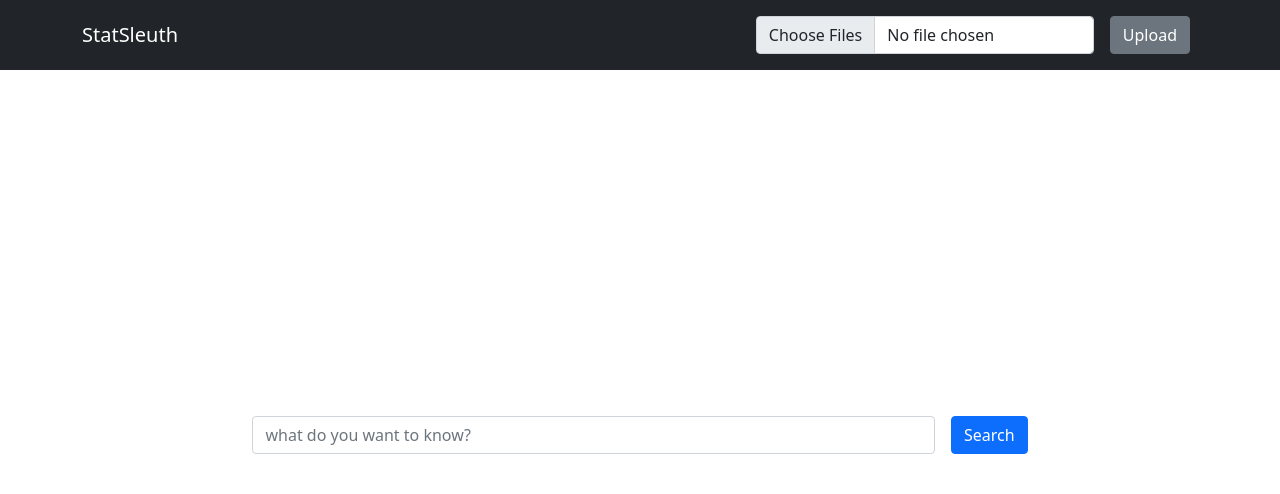
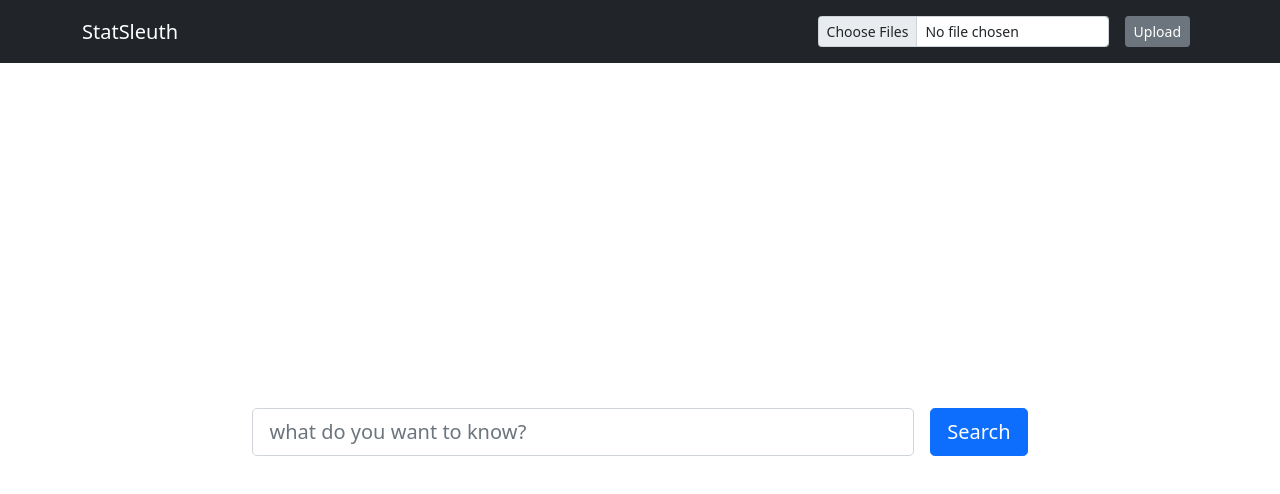
Before and after one commit to David-Cha/PaperParse, a React (Create React App) app in the folder paper-parser-frontend/: page / in a window 1280 px wide. Shown: the top 494 px of the page. Built offline with nearby package versions, Linux system fonts and the light colour scheme.

Commit message:
more styling

```diff
--- a/paper-parser-frontend/src/Components/Interface/Interface.js
+++ b/paper-parser-frontend/src/Components/Interface/Interface.js
@@ -23,8 +23,8 @@ function Interface(props){
     return(
         <Form className="search_bar">
             <Form.Group className="horizontal_form">
-                <Form.Control type="text" placeholder="what do you want to know?" value={searchQuery} onInput={e => setSearchQuery(e.target.value)} className="search_input"/>
-                <Button variant="primary" type="submit" onClick={handleSubmit} className="search_input">Search</Button>
+                <Form.Control size="lg" type="text" placeholder="what do you want to know?" value={searchQuery} onInput={e => setSearchQuery(e.target.value)} className="search_input"/>
+                <Button size="lg" variant="primary" type="submit" onClick={handleSubmit} className="search_input">Search</Button>
             </Form.Group>
         </Form>
 
--- a/paper-parser-frontend/src/Components/UploadNavBar/UploadNavBar.js
+++ b/paper-parser-frontend/src/Components/UploadNavBar/UploadNavBar.js
@@ -48,8 +48,8 @@ function UploadNavBar(props){
                 <Navbar.Brand>StatSleuth</Navbar.Brand>
                 <Form>
                     <Form.Group className="horizontal_form">
-                        <Form.Control type="file" multiple onChange={handleFileChange} className="search_input"/>
-                        <Button variant="secondary" onClick={handleUpload} className="search_input">Upload</Button>
+                        <Form.Control size="sm" type="file" multiple onChange={handleFileChange} className="search_input"/>
+                        <Button size="sm" variant="secondary" onClick={handleUpload} className="search_input">Upload</Button>
                     </Form.Group>
                 </Form>
             </Container>
```
